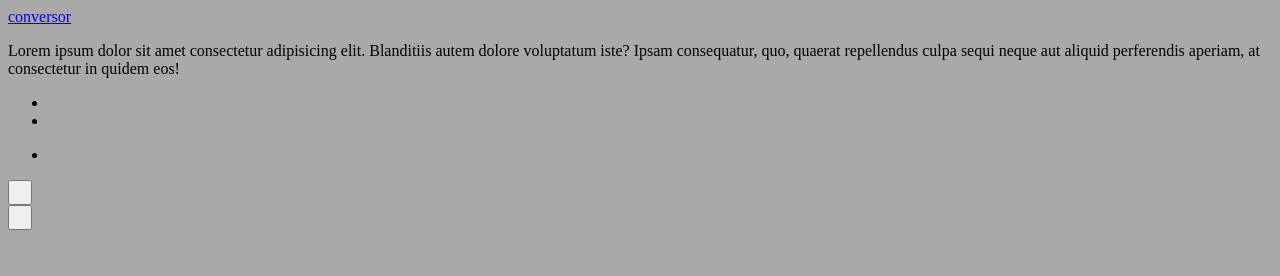
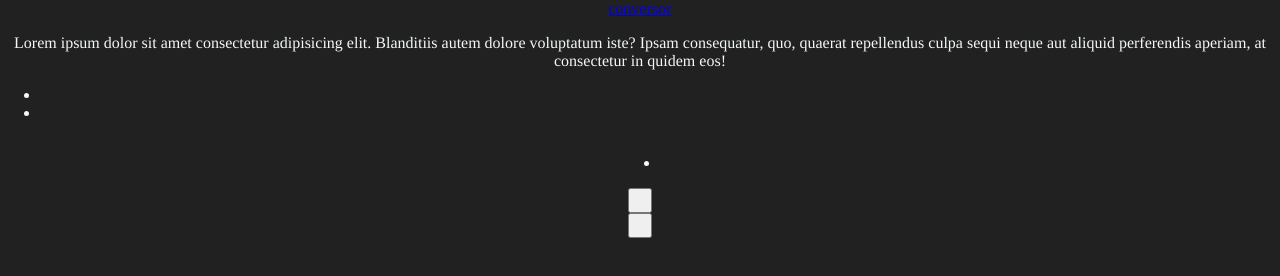
Before and after one commit to stallum/arq2arq, a plain HTML site: page index.html in a window 1280 px wide. Drawn offline with Linux system fonts and the light colour scheme.

Commit message:
start css

```diff
--- a/style.css
+++ b/style.css
@@ -1,17 +1,24 @@
-*, *:after *:before {
-    padding: 0;
-    margin: 0;
-    border: 0;
-}
-
 html {
     scroll-behavior: smooth;
 }
 
-body {
-    background-color: darkgray;
+* {
+    box-sizing: border-box;
 }
 
-main {
-
+body {
+    font-family: 'Times';
+    font-weight: 400;
+    font-style: normal;
+    margin: 0;
+    padding: 0;
+    border: 0;
+    color: #f3f9f3;
+    background-color: #212121;
+    overflow-x: hidden;
+    display: flex;
+    flex-direction: column;
+    justify-content: center;
+    align-items: center;
+    text-align: center;
 }
```
